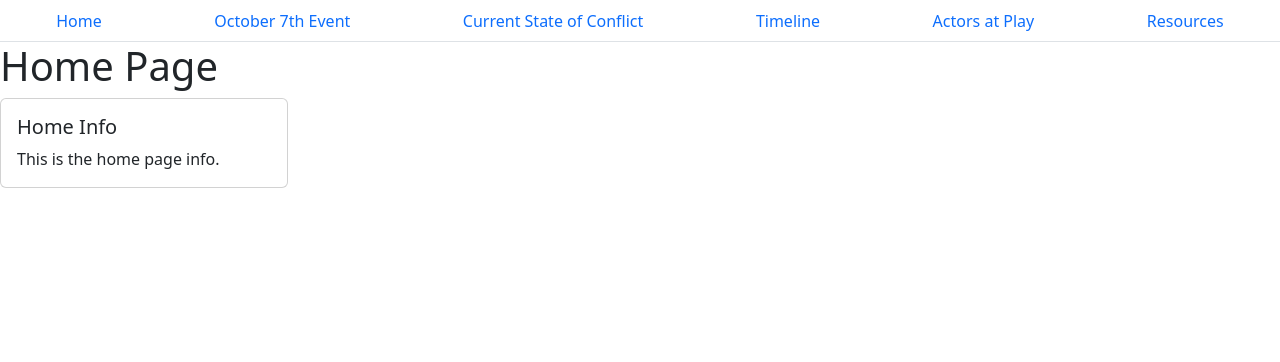
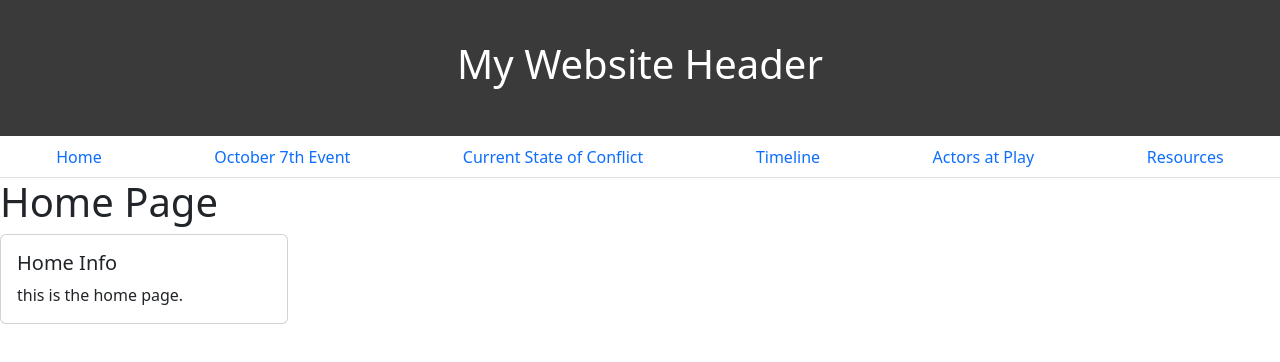
Before and after one commit to BJennin4/HIC_Project2, a React (Create React App) app in the folder gaza/: page / in a window 1280 px wide. Shown: the top 362 px of the page. Built offline with nearby package versions, Linux system fonts and the light colour scheme.

Commit message:
Adding header

```diff
--- a/gaza/src/App.css
+++ b/gaza/src/App.css
@@ -1,3 +1,11 @@
+.header{
+    padding: 40px;
+    text-align: center;
+    background: #3a3a3a;
+    color: white;
+    font-size: 30px;
+}
+
 body {
     background-color: #3a3a3a;
     color: #f5f7f2;
@@ -8,4 +16,4 @@ body {
     background-color: #3a3a3a;
     color: #f5f7f2;
     margin-bottom: 20px;
-  }
+}
--- a/gaza/src/pages/Home.js
+++ b/gaza/src/pages/Home.js
@@ -6,11 +6,11 @@ const Home = () => {
     return (
         <div>
             <h1>Home Page</h1>
-            <Card className='card-container'>
+            <Card className = 'card-container'>
                 <Card.Body>
                     <Card.Title>Home Info</Card.Title>
                         <Card.Text>
-                            This is the home page info.
+                            this is the home page.
                         </Card.Text>
                 </Card.Body>
             </Card>
--- a/gaza/src/pages/Layout.js
+++ b/gaza/src/pages/Layout.js
@@ -1,10 +1,16 @@
+import React from 'react';
 import { Link } from 'react-router-dom';
 import Nav from 'react-bootstrap/Nav';
+import Navbar from 'react-bootstrap/Navbar';
 import { Outlet } from 'react-router-dom';
+import '../App.css';
 
 function Layout({ children }) {
     return (
         <>
+            <header className="header">
+                <h1>My Website Header</h1>
+            </header>
             <Nav fill variant="tabs" defaultActiveKey="/">
                 <Nav.Item>
                     <Nav.Link as={Link} to="/">Home</Nav.Link>
```
